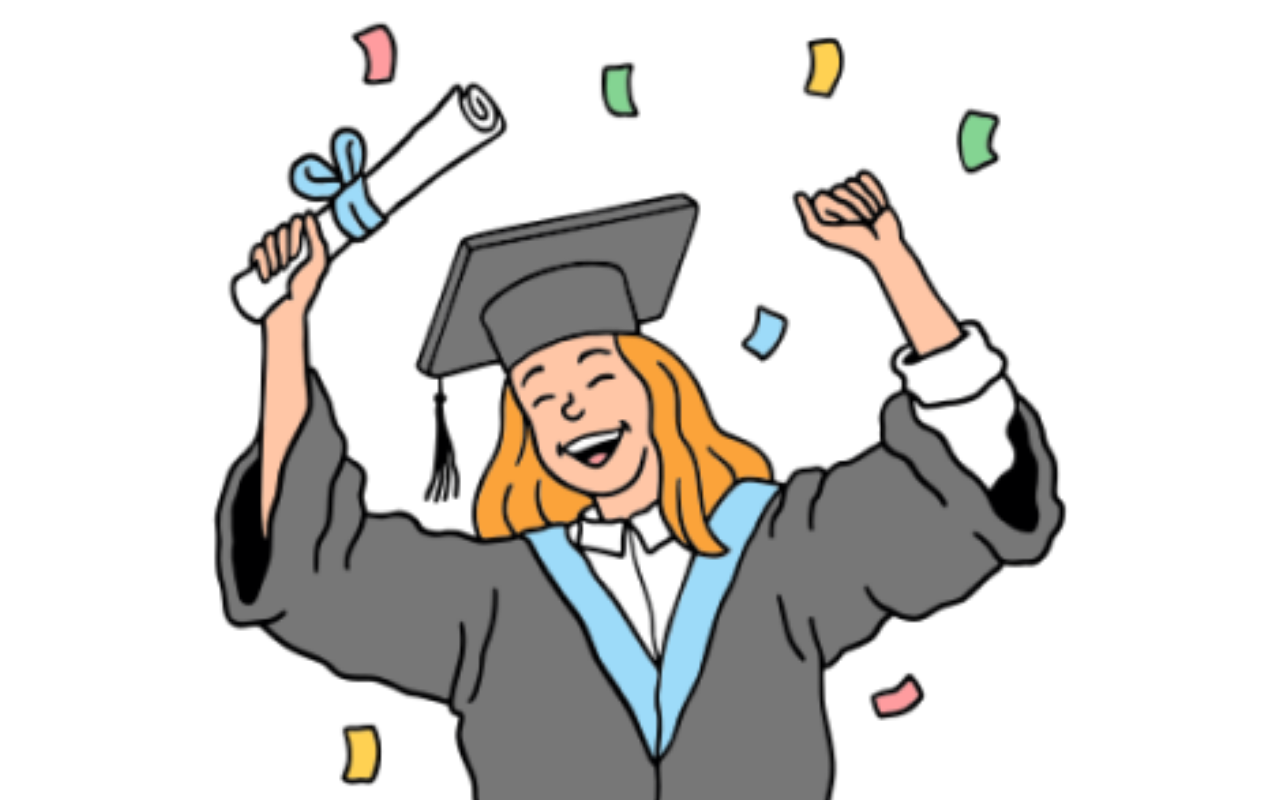
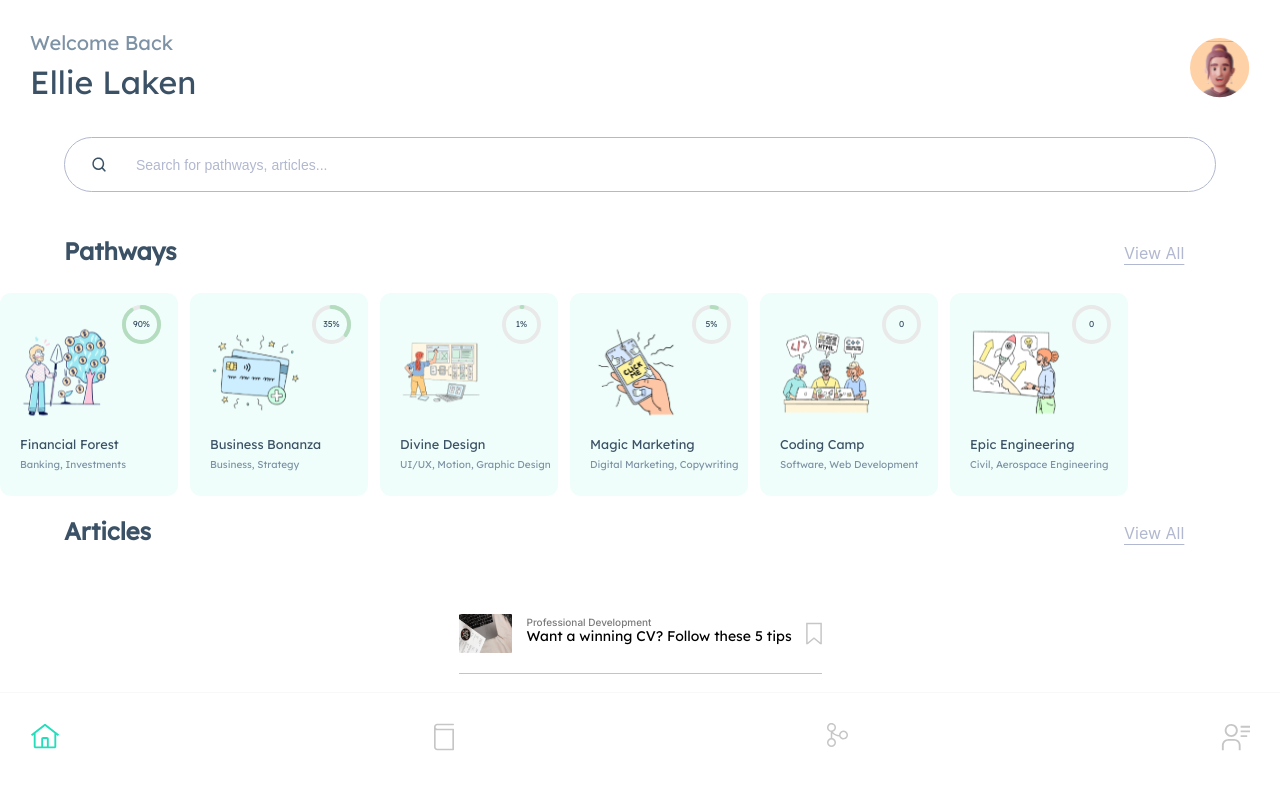
Before and after one commit to ecf123/ecf-fe-prototype, a React (Create React App) app: page / in a window 1280 px wide. Before the commit this address led to /splash. Shown: the top 800 px of the page. Built offline with nearby package versions, Linux system fonts and the light colour scheme; no server answers.

Commit message:
Revert "61 feature authentication private routing after sign in"

```diff
--- a/src/App.jsx
+++ b/src/App.jsx
@@ -1,26 +1,10 @@
-import { onAuthStateChanged } from "firebase/auth";
-import { useEffect, useState } from "react";
 import "./App.scss";
 import Routing from "./containers/Routing/Routing";
-import { auth } from "./firebase";
-
 
 const App = () => {
-  const [userToken, setUserToken] = useState();
-  useEffect(() => {
-    onAuthStateChanged(auth, authenticatedUser => {
-      console.log(authenticatedUser);
-      if (authenticatedUser) {
-        setUserToken(authenticatedUser);
-      } else {
-        setUserToken(null);
-      }
-    });
-  }, []);
-
   return (
     <div className="App">
-      <Routing userToken={userToken} setUserToken={setUserToken}/>
+      <Routing />
     </div>
   );
 };
--- a/src/components/WelcomeHeader/WelcomeHeader.jsx
+++ b/src/components/WelcomeHeader/WelcomeHeader.jsx
@@ -1,25 +1,24 @@
-import React, { useEffect } from 'react';
-import './WelcomeHeader.scss';
+import React from 'react'
+import "./WelcomeHeader.scss"
 import UserIcon from '../UserIcon/UserIcon';
 
-const WelcomeHeader = ({ userProfile, displayName }) => {
-  const { userIcon } = userProfile;
-  useEffect(() => {
-  }, [displayName]);
+const WelcomeHeader = ({ userProfile }) => {
+    const { firstName, lastName, userIcon } = userProfile;
 
-  return (
-    <div className="welcome-header">
-      <div className="welcome-header__welcome-message">
-        <h1 className="welcome-header__welcome-message__title">Welcome Back</h1>
-        {displayName && (
-          <h2 key={"welcome-header"} className="welcome-header__welcome-message__username">
-            {displayName}
-          </h2>
-        )}
-      </div>
-      <UserIcon userIcon={userIcon} />
-    </div>
-  );
-};
+    const capitalisedNames = ( name ) => {
+        return name.charAt(0).toUpperCase() + name.slice(1).toLowerCase()
+    }
+    return (
+        <div className='welcome-header'>
+            <div className='welcome-header__welcome-message'>
+                <h1 className='welcome-header__welcome-message__title' >Welcome Back</h1>
+                <h2 className='welcome-header__welcome-message__username'>{capitalisedNames(firstName)} {capitalisedNames(lastName)}</h2>
+            </div>
+            <div className='welcome-header__icon'>
+                <UserIcon userIcon={userIcon}/>
+            </div>
+        </div>
+  )
+}
 
-export default WelcomeHeader;
+export default WelcomeHeader
--- a/src/containers/Home/Home.jsx
+++ b/src/containers/Home/Home.jsx
@@ -9,10 +9,10 @@ import articleInfo from "../../assets/data/dummyArticleCardInformation";
 
 // path: /
 
-const Home = ({ userProfile, displayName }) => {
+const Home = ({ userProfile }) => {
     return (
         <div className='home-container'>
-            <WelcomeHeader displayName={displayName} userProfile={userProfile} />
+            <WelcomeHeader userProfile={userProfile} />
             <SearchContainer title="Pathways"  pathwaysLink="/pathways" />
             <div className='home-container__header'>
                 <ContentHeader title="Articles" link="/articles"/>
--- a/src/containers/Routing/Routing.jsx
+++ b/src/containers/Routing/Routing.jsx
@@ -1,86 +1,66 @@
-import {
-  BrowserRouter as Router,
-  Routes,
-  Route,
-  Navigate,
-} from 'react-router-dom';
-import Home from '../Home/Home';
-import Profile from '../Profile/Profile';
-import userProfile from '../../assets/data/dummyUserData';
-import PathwaysMenu from '../PathwaysMenu/PathwaysMenu';
-import Marketplace from '../Marketplace/Marketplace';
-import CourseOverview from '../CourseOverview/CourseOverview';
-import ArticleIndex from '../ArticleIndex/ArticleIndex';
-import LessonOverview from '../LessonOverview/LessonOverview';
-import MarketplaceIndex from '../MarketplaceIndex/MarketplaceIndex';
-import PathwayOverview from '../PathwayOverview/PathwayOverview';
-import SignIn from '../SignIn/SignIn';
-import Splash from '../Splash/Splash';
-import CreateAccount from '../CreateAccount/CreateAccount';
-import Articles from '../Articles/Articles';
-import SkillsTreePage from '../SkillsTreePage/SkillsTreePage';
-import Challenge from '../Challenge/Challenge';
-import card from '../../assets/data/dummyPathwayData';
-import articleInfo from '../../assets/data/dummyArticleCardInformation';
-import marketData from '../../assets/data/dummyMarketData.js';
-import dummyPathwayData from '../../assets/data/dummyPathwayData';
-import MultipleChoiceEndScreen from '../MultipleChoiceEndScreen/MultipleChoiceEndScreen';
-import lessonsData from '../../assets/data/dummyLessonOverview.js';
+import {BrowserRouter as Router, Routes, Route} from "react-router-dom";
+import Home from "../Home/Home";
+import Profile from "../Profile/Profile";
+import userProfile from "../../assets/data/dummyUserData";
+import PathwaysMenu from "../PathwaysMenu/PathwaysMenu";
+import Marketplace from "../Marketplace/Marketplace";
+import CourseOverview from "../CourseOverview/CourseOverview";
+import ArticleIndex from "../ArticleIndex/ArticleIndex";
+import React, {useState, useEffect} from "react";
+import LessonOverview from "../LessonOverview/LessonOverview";
+import MarketplaceIndex from "../MarketplaceIndex/MarketplaceIndex";
+import PathwayOverview from "../PathwayOverview/PathwayOverview";
+import SignIn from "../SignIn/SignIn";
+import Splash from "../Splash/Splash";
+import CreateAccount from "../CreateAccount/CreateAccount";
+import Articles from "../Articles/Articles";
+import SkillsTreePage from "../SkillsTreePage/SkillsTreePage";
+import {auth} from "../../firebase";
+import {onAuthStateChanged} from "firebase/auth";
+import Challenge from "../Challenge/Challenge";
+import articleInfo from "../../assets/data/dummyArticleCardInformation";
+import dummyPathwayData from "../../assets/data/dummyPathwayData";
+import MultipleChoiceEndScreen from "../MultipleChoiceEndScreen/MultipleChoiceEndScreen";
+import marketData from "../../assets/data/dummyMarketData.js";
+import lessonsData from "../../assets/data/dummyLessonOverview.js"
 
-const Routing = ({ userToken }) => {
+const Routing = () => {
   // eslint-disable-next-line no-unused-vars
+  const [userToken, setUserToken] = useState(null);
 
-  const preAuthPages = (
-    <>
-      <Route path="/splash" element={<Splash />} />
-      <Route path="/sign-in" element={<SignIn />} />
-      <Route path="/create-account" element={<CreateAccount />} />
-      <Route path="*" element={<Navigate to="/splash" />} />
-    </>
-  );
+  useEffect(() => {
+    onAuthStateChanged(auth, (authenticatedUser) => {
+      if (authenticatedUser) {
+        setUserToken(authenticatedUser);
+      } else {
+        setUserToken(null);
+      }
+    });
+  }, []);
 
-  const AuthPages = (
-    <>
-      <Route path="*" element={<Navigate to="/" />} />
-      <Route
-        path="/marketplace"
-        element={
-          <Marketplace userProfile={userProfile} marketData={marketData} />
-        }
-      />
-      <Route
-        path="/marketplace/:marketplaceId"
-        element={
-          <MarketplaceIndex userProfile={userProfile} marketData={marketData} />
-        }
-      />
+  return (
+    <Router>
+      <Routes>
+        <Route
+          path="/marketplace"
+          element={<Marketplace userProfile={userProfile} marketData={marketData} />}
+        />
+        <Route
+          path="/marketplace/:marketplaceId"
+          element={<MarketplaceIndex userProfile={userProfile} marketData={marketData} />}
+        />
 
-      <Route path="/pathways" element={<PathwaysMenu />} />
-      <Route
-        path="/pathways/:pathwayId"
-        element={<PathwayOverview card={card} userProfile={userProfile} />}
-      />
-      <Route path="/pathways" element={<PathwaysMenu />} />
-      <Route path="/pathways/:pathwayId" element={<PathwayOverview />} />
-      <Route
-        path="/pathways/:pathwayId/skills-tree"
-        element={<SkillsTreePage />}
-      />
+        <Route path="/pathways" element={<PathwaysMenu />} />
+        <Route path="/pathways/:pathwayId" element={<PathwayOverview />} />
+        <Route path="/pathways/:pathwayId/skills-tree" element={<SkillsTreePage />} />
 
-      {userToken && (
+        <Route path="/splash" element={<Splash />} />
+        <Route path="/sign-in" element={<SignIn />} />
+        <Route path="/create-account" element={<CreateAccount />} />
+
+        <Route path="/" element={<Home userProfile={userProfile} />} />
+
         <Route
-          path="/"
-          element={
-            <Home
-              displayName={userToken.displayName}
-              userProfile={userProfile}
-            />
-          }
-        />
-      )}
-      {!userToken && <Route path="/" element={<Splash />} />}
-
-      <Route
           path="/articles"
           element={<Articles userProfile={userProfile} articleInfo={articleInfo}  />}
         />
@@ -90,12 +70,7 @@ const Routing = ({ userToken }) => {
         <Route path="/challenge/:challengeId" element={<Challenge />} />
         <Route path="/challenge/multiple-choice-end-screen" element={<MultipleChoiceEndScreen/>} />
         <Route path="/profile" element={<Profile />} />
-    </>
-  );
-
-  return (
-    <Router>
-      <Routes>{userToken ? AuthPages : preAuthPages}</Routes>
+      </Routes>
     </Router>
   );
 };
```
